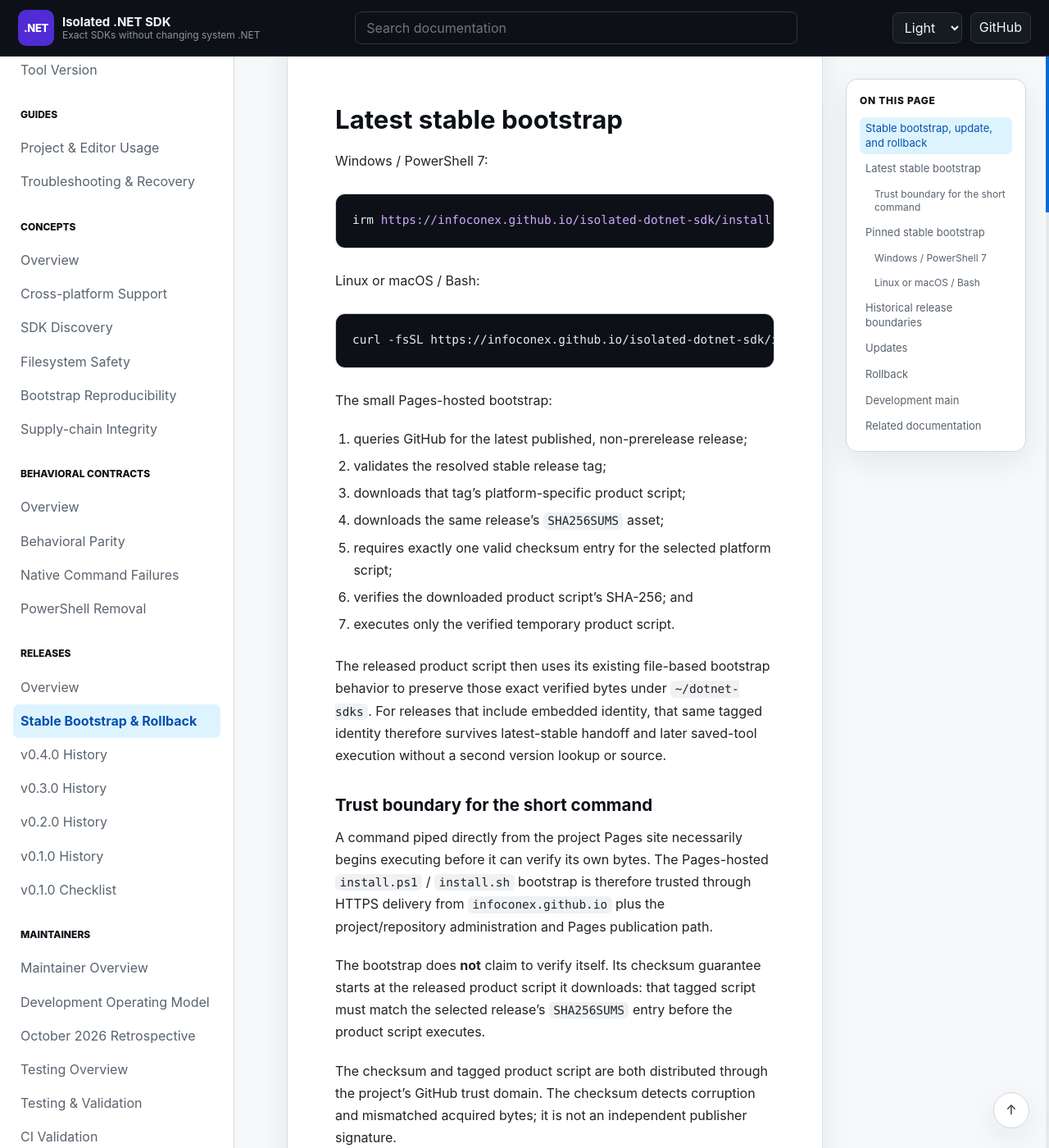
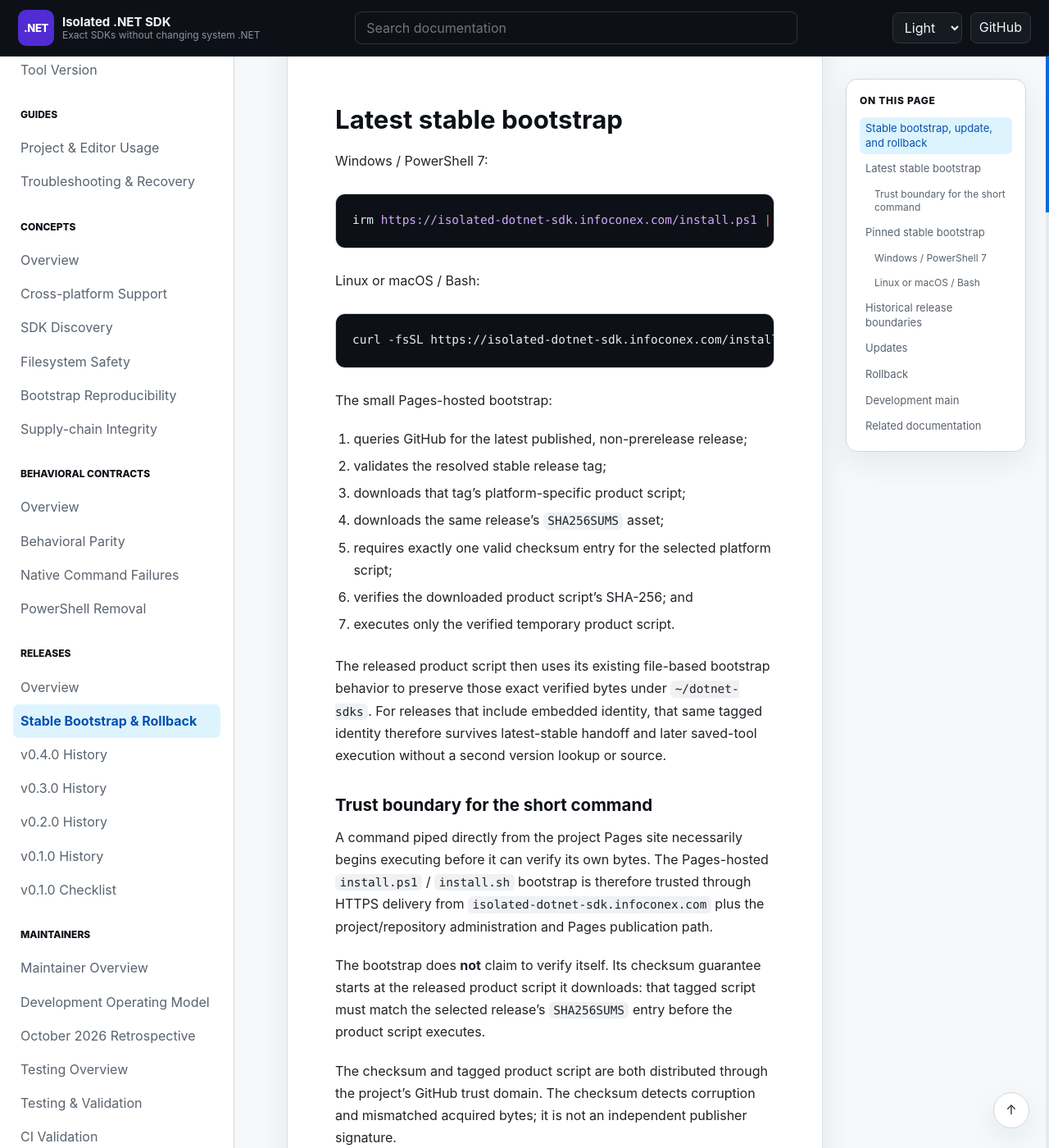
Before and after one commit to infoconex/isolated-dotnet-sdk, a Jekyll site: the page built from docs/releases/stable-bootstrap.md, in a window 1280 px wide and 1400 px high, scrolled down 704 px. Shown: the whole window at 82% size. Built offline with Jekyll 4.4.1, drawn with Linux system fonts in a browser that asks for light colours; our own code applies the rules of GitHub Pages for plain Markdown files; some of the changed lines change nothing that is shown.

Commit message:
docs: migrate Pages references to custom domain

````diff
--- a/docs/releases/stable-bootstrap.md
+++ b/docs/releases/stable-bootstrap.md
@@ -14,13 +14,13 @@ For releases published with embedded tool identity, the tagged script reports th
 Windows / PowerShell 7:
 
 ```powershell
-irm https://infoconex.github.io/isolated-dotnet-sdk/install.ps1 | iex
+irm https://isolated-dotnet-sdk.infoconex.com/install.ps1 | iex
 ```
 
 Linux or macOS / Bash:
 
 ```bash
-curl -fsSL https://infoconex.github.io/isolated-dotnet-sdk/install.sh | bash
+curl -fsSL https://isolated-dotnet-sdk.infoconex.com/install.sh | bash
 ```
 
 The small Pages-hosted bootstrap:
@@ -37,7 +37,7 @@ The released product script then uses its existing file-based bootstrap behavior
 
 ### Trust boundary for the short command
 
-A command piped directly from the project Pages site necessarily begins executing before it can verify its own bytes. The Pages-hosted `install.ps1` / `install.sh` bootstrap is therefore trusted through HTTPS delivery from `infoconex.github.io` plus the project/repository administration and Pages publication path.
+A command piped directly from the project Pages site necessarily begins executing before it can verify its own bytes. The Pages-hosted `install.ps1` / `install.sh` bootstrap is therefore trusted through HTTPS delivery from `isolated-dotnet-sdk.infoconex.com` plus the project/repository administration and Pages publication path.
 
 The bootstrap does **not** claim to verify itself. Its checksum guarantee starts at the released product script it downloads: that tagged script must match the selected release's `SHA256SUMS` entry before the product script executes.
 
````
